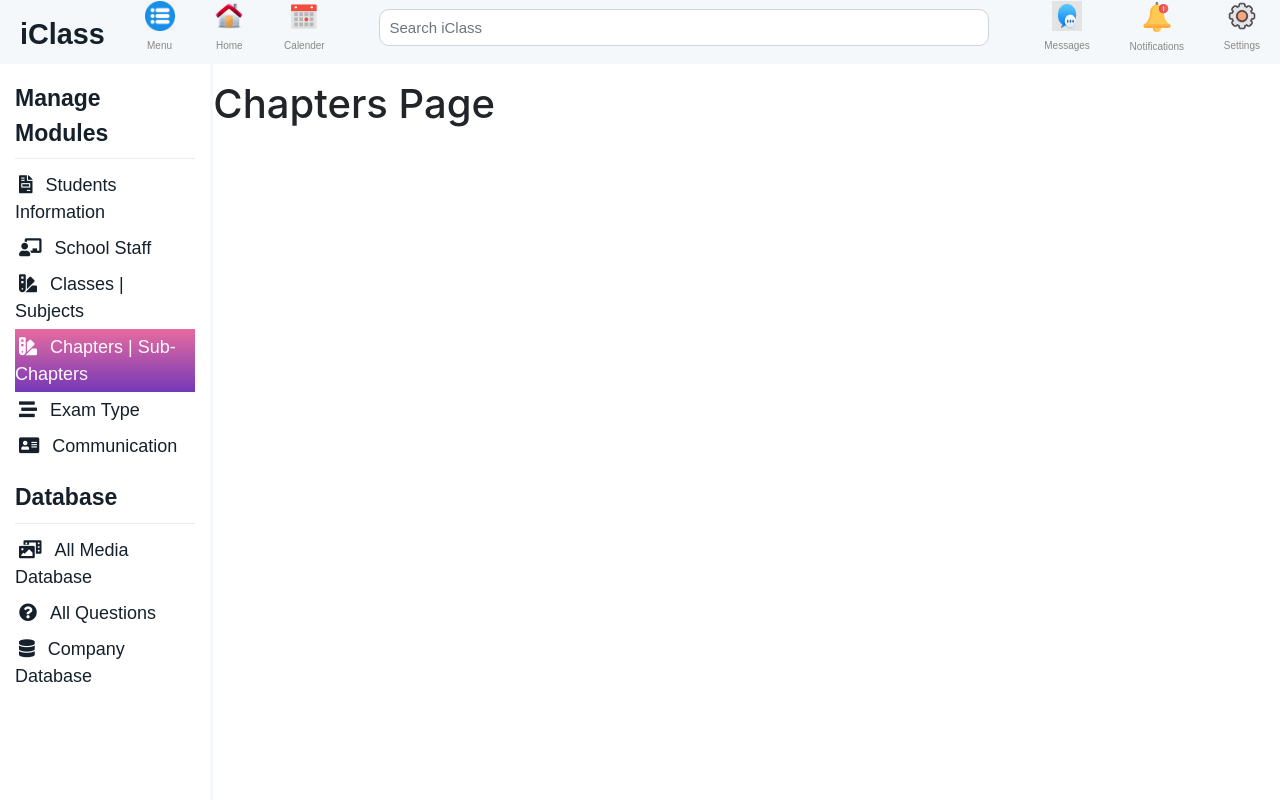
After one commit to KirtiGautam/APR, a Django app: page /settings/chapters in a window 1280 px wide. The commit adds this page. Run offline with Django 3.2, Linux system fonts and the light colour scheme; the visitor is signed in with stand-in values (Sample User, id 1); some libraries are stand-ins or nearby versions.

Commit message:
Initialise class and chapter module

```diff
--- /dev/null
+++ b/src/Static/js/admin/chapters.js
@@ -0,0 +1,8 @@
+$(document).ready(function () {
+
+
+    $('.CHL').addClass('active');
+    $('.CHT').addClass('stw');
+    $('.CHI').addClass('siw');
+
+});
--- /dev/null
+++ b/src/Templates/settings/admin/Chapters/chapters.html
@@ -0,0 +1,16 @@
+{% extends 'common/master.html' %}
+{% load static %}
+{% block content %}
+
+
+{% include "common/header.html" %}
+<div class="col-10 col-sm-4 col-md-4 col-lg-2 float-left">
+    {% include "settings/admin/adminSidebar.html" %}
+</div>
+<div class="content">
+
+    <h1>Chapters Page</h1>
+</div>
+<script src="{% static 'js/admin/chapters.js' %}"></script>
+
+{% endblock %}
--- a/src/Templates/settings/admin/adminSidebar.html
+++ b/src/Templates/settings/admin/adminSidebar.html
@@ -4,7 +4,7 @@
   <link rel="stylesheet" href="{% static 'css/adminSidebar.css' %}">
 </head>
 
-<div class="row sidebar js-fullheight">
+<div class="row sidebar js-fullheight leftside">
   <ul class="list-unstyled col-12">
     <li class="mt-3">
       <span class="sidebar-heading">Manage Modules</span>
@@ -28,12 +28,20 @@
         <span class="p-1 sidebar-text SSLT">School Staff</span>
       </a>
     </li>
-    <li class="sidebar-menu pt-1 pb-1">
-      <a href="#">
-        <span class="p-1 sidebar-icon">
+    <li class="sidebar-menu pt-1 pb-1 CSL">
+      <a href="{% url 'accounts:classes' %}">
+        <span class="p-1 sidebar-icon CSI">
           <i class="fas fa-swatchbook"></i>
         </span>
-        <span class="p-1 sidebar-text">Classes | Subjects</span>
+        <span class="p-1 sidebar-text CST">Classes | Subjects</span>
+      </a>
+    </li>
+    <li class="sidebar-menu pt-1 pb-1 CHL">
+      <a href="{% url 'accounts:chapters' %}">
+        <span class="p-1 sidebar-icon CHI">
+          <i class="fas fa-swatchbook"></i>
+        </span>
+        <span class="p-1 sidebar-text CHT">Chapters | Sub-Chapters</span>
       </a>
     </li>
     <li class="sidebar-menu pt-1 pb-1">
--- a/src/accounts/urls.py
+++ b/src/accounts/urls.py
@@ -4,7 +4,9 @@ from accounts.views import (
     log,
     index,
     logo,
-    school_staff
+    school_staff,
+    classes,
+    chapters
 )
 from accounts.admin_settings import (
     getStudents,
@@ -26,6 +28,8 @@ urlpatterns = [
     path('', index, name='dashboard'),
     path('login', log, name='login'),
     path('logout', logo, name='logout'),
+    path('settings/chapters', chapters, name='chapters'),
+    path('settings/classes', classes, name='classes'),
     path('settings/student-information',
          student_information, name='student_information'),
     path('settings/school-staff', school_staff, name='staff'),
--- a/src/accounts/views.py
+++ b/src/accounts/views.py
@@ -1,6 +1,18 @@
 from django.shortcuts import render, redirect
 from django.contrib.auth import authenticate, login, logout
 from accounts.models import User, Class
+
+
+def classes(request):
+    if request.user.is_authenticated and request.user.admin:
+        return render(request, 'settings/admin/classes/classes.html')
+    return redirect('accounts:dashboard')
+
+
+def chapters(request):
+    if request.user.is_authenticated and request.user.admin:
+        return render(request, 'settings/admin/Chapters/chapters.html')
+    return redirect('accounts:dashboard')
 
 
 def student_information(request):
@@ -10,6 +22,7 @@ def student_information(request):
         }
         return render(request, 'settings/admin/studentinfo/studentInfo.html', data)
     return redirect('accounts:dashboard')
+
 
 def school_staff(request):
     if request.user.is_authenticated and request.user.admin:
```
Also changed, not shown: src/Static/js/admin/classes.js (added, +8 -0 lines), src/Templates/settings/admin/classes/classes.html (added, +14 -0 lines).
